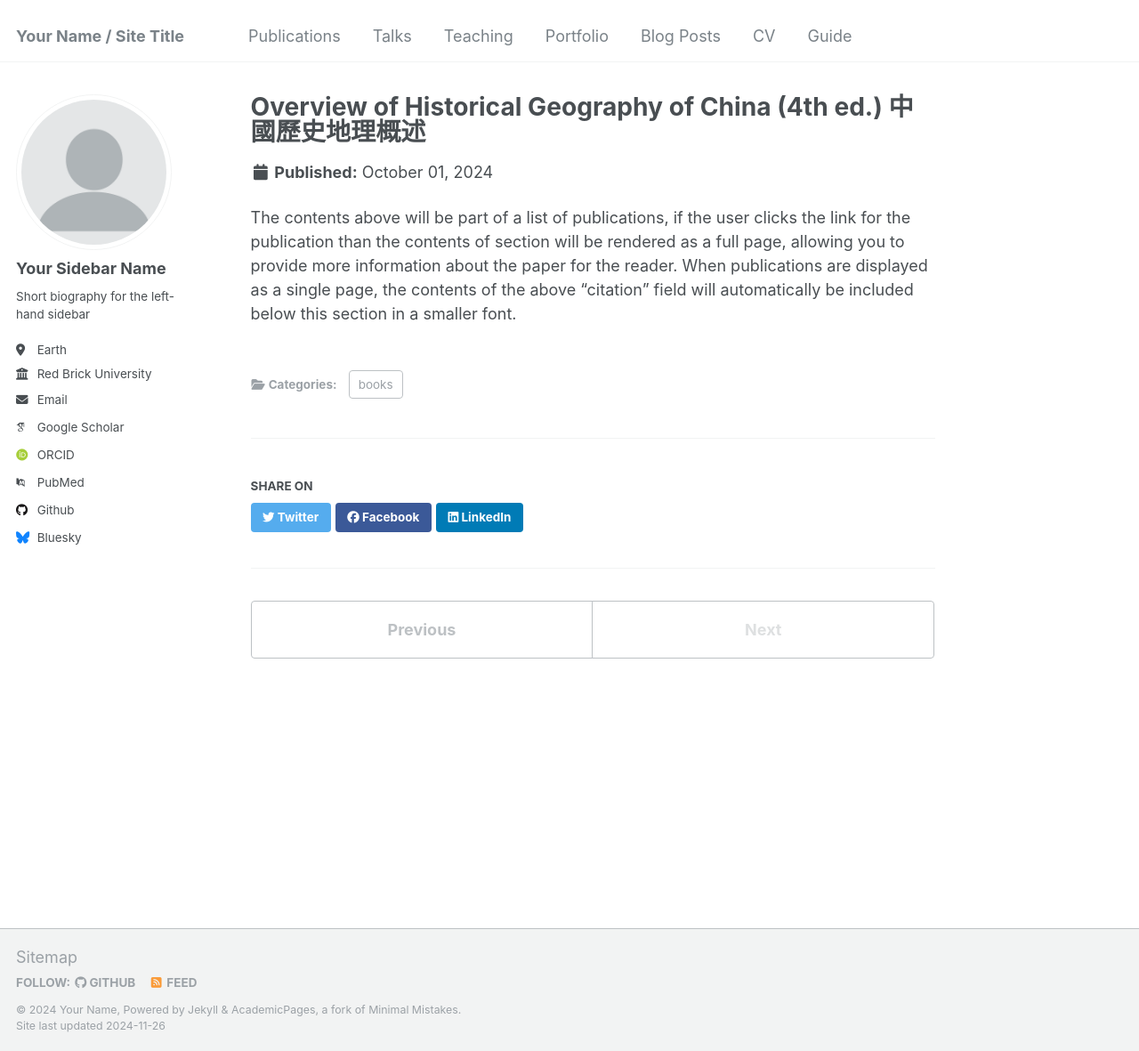
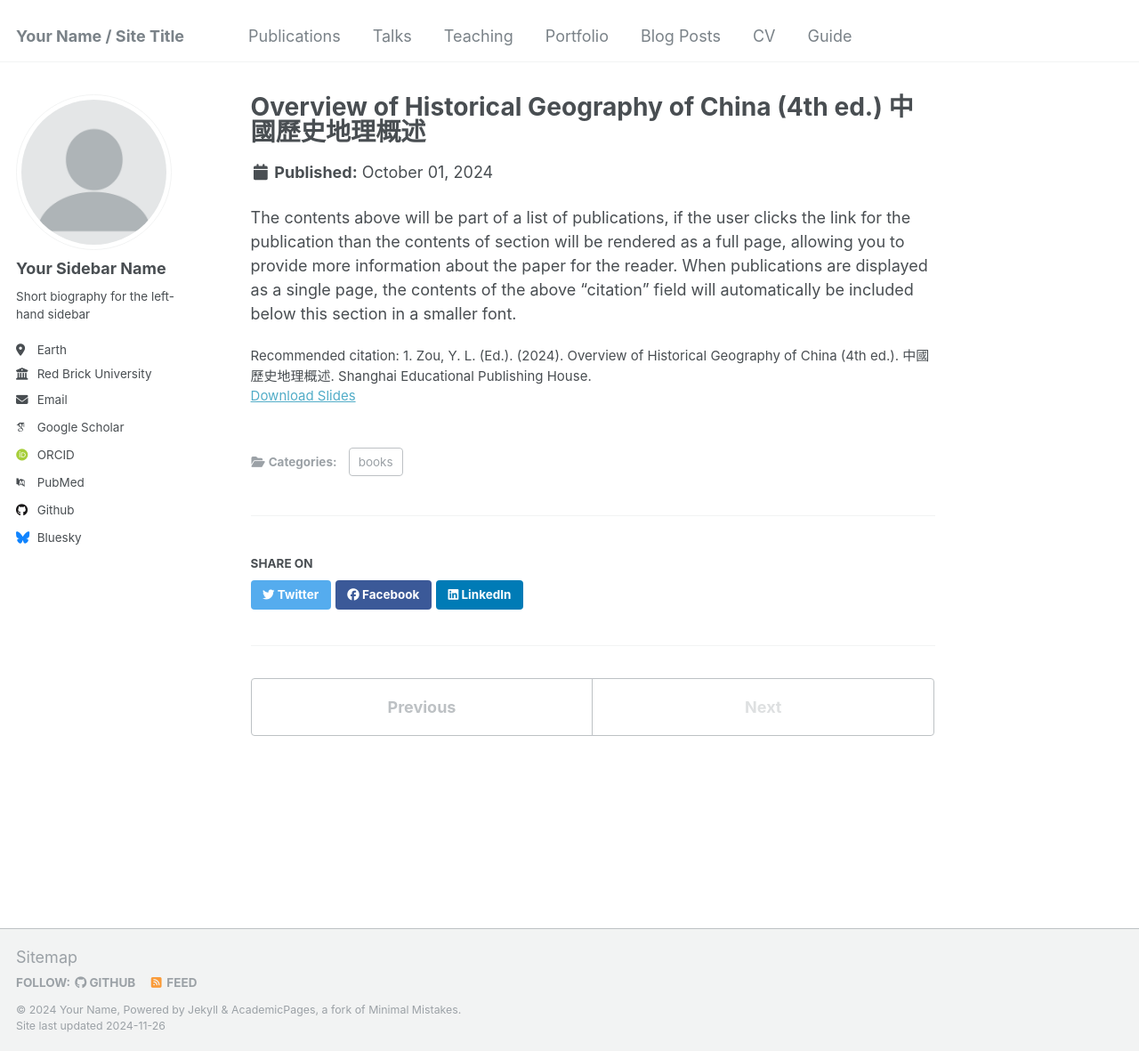
Before and after one commit to shulinbao/shulinbao.github.io, a Jekyll site: the page built from _publications/book-1.md, in a window 1280 px wide and 1181 px high. Shown: the whole window at 89% size. Built offline with Jekyll 4.4.1, drawn with Linux system fonts in a browser that asks for light colours; some web fonts are replaced.

Commit message:
Update book-1.md

```diff
--- a/_publications/book-1.md
+++ b/_publications/book-1.md
@@ -5,7 +5,8 @@ category: books
 permalink: /publication/book-1
 excerpt: 'This textbook is the most important one in the field of historical geography. Haonan is a key reviser and editor of this edition. The book covers topics such as the changes in climate, vegetation, river systems, coastlines, deserts, territorial boundaries, historical administrative divisions, population growth, distribution, and migration, regional development and geographical differences in ancient agriculture, the distribution and rise and fall of industries and mining over the dynasties, the historical changes in urban distribution and transportation routes, the regional differences in historical landscapes and their transformations, among others.'
 date: 2024-10-01
-paperurl: '[https://book.douban.com/subject/36739340/](https://www.amazon.ca/%E4%B8%AD%E5%9B%BD%E5%8E%86%E5%8F%B2%E5%9C%B0%E7%90%86%E6%A6%82%E8%BF%B0%EF%BC%88%E7%AC%AC%E5%9B%9B%E7%89%88%EF%BC%89/dp/7572019137)'
+slidesurl: '[https://book.douban.com/subject/36739340/](https://www.amazon.ca/%E4%B8%AD%E5%9B%BD%E5%8E%86%E5%8F%B2%E5%9C%B0%E7%90%86%E6%A6%82%E8%BF%B0%EF%BC%88%E7%AC%AC%E5%9B%9B%E7%89%88%EF%BC%89/dp/7572019137)'
+citation: 1.	Zou, Y. L. (Ed.). (2024). Overview of Historical Geography of China (4th ed.). 中國歷史地理概述. Shanghai Educational Publishing House.
 ---
 
 The contents above will be part of a list of publications, if the user clicks the link for the publication than the contents of section will be rendered as a full page, allowing you to provide more information about the paper for the reader. When publications are displayed as a single page, the contents of the above "citation" field will automatically be included below this section in a smaller font.
```
